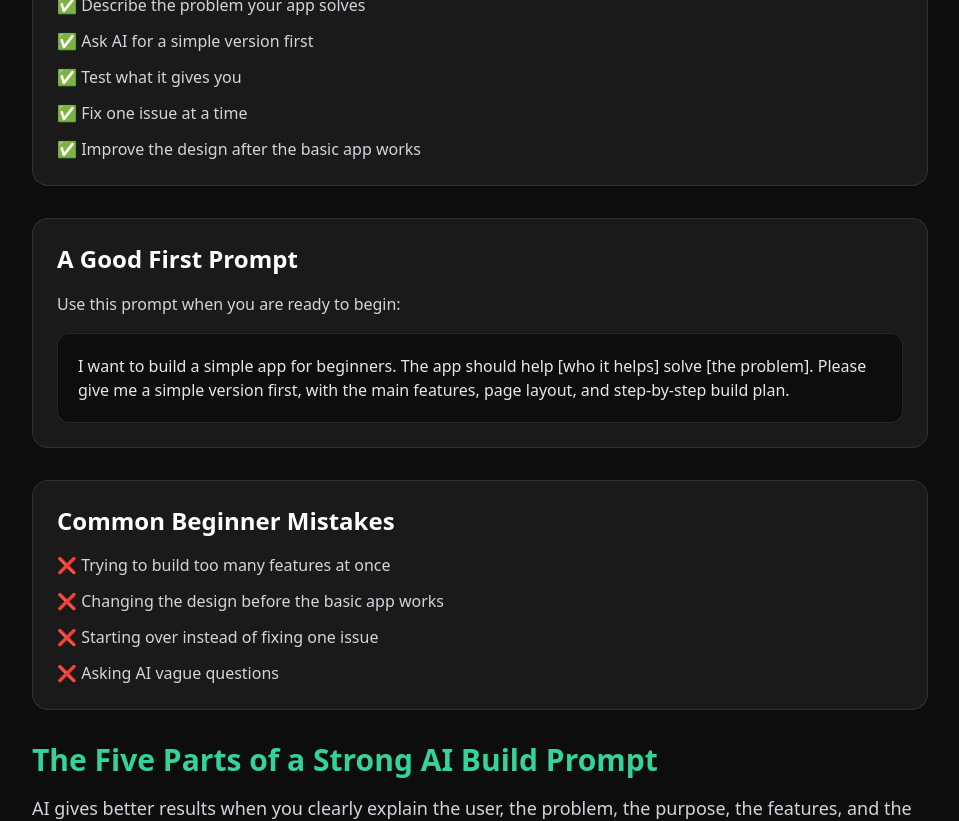
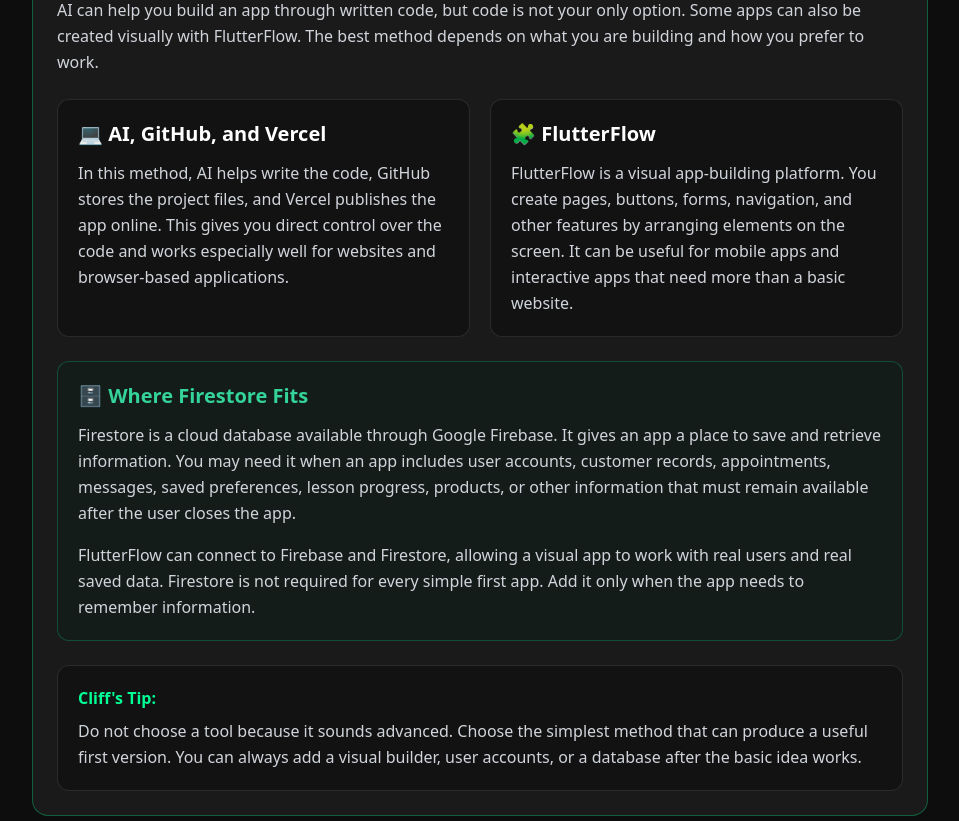
Before and after one commit to myapptly/apptly-website, a Next.js app: page /lesson-3 in a window 1280 px wide. Shown: the part 3320-4141 px from the top of the page, without its empty margins (160-1119 px from the left). Built offline with nearby package versions, Linux system fonts and the light colour scheme.

Commit message:
Update page

```diff
--- a/app/lesson-3/page.tsx
+++ b/app/lesson-3/page.tsx
@@ -86,6 +86,79 @@ export default function Lesson3() {
     complete one step, then move to the next.
   </p>
 </div>
+
+        <section className="rounded-2xl border border-[#00FF94]/30 bg-[#1A1A1A] p-6">
+  <h2 className="mb-4 text-3xl font-bold text-[#00FF94]">
+    Two Ways to Build Your App
+  </h2>
+
+  <p className="mb-6 leading-relaxed text-gray-300">
+    AI can help you build an app through written code, but code is not your
+    only option. Some apps can also be created visually with FlutterFlow.
+    The best method depends on what you are building and how you prefer to work.
+  </p>
+
+  <div className="grid gap-5 md:grid-cols-2">
+    <div className="rounded-xl border border-white/10 bg-black/30 p-5">
+      <h3 className="mb-3 text-xl font-bold text-white">
+        💻 AI, GitHub, and Vercel
+      </h3>
+
+      <p className="leading-relaxed text-gray-300">
+        In this method, AI helps write the code, GitHub stores the project
+        files, and Vercel publishes the app online. This gives you direct
+        control over the code and works especially well for websites and
+        browser-based applications.
+      </p>
+    </div>
+
+    <div className="rounded-xl border border-white/10 bg-black/30 p-5">
+      <h3 className="mb-3 text-xl font-bold text-white">
+        🧩 FlutterFlow
+      </h3>
+
+      <p className="leading-relaxed text-gray-300">
+        FlutterFlow is a visual app-building platform. You create pages,
+        buttons, forms, navigation, and other features by arranging elements
+        on the screen. It can be useful for mobile apps and interactive apps
+        that need more than a basic website.
+      </p>
+    </div>
+  </div>
+
+  <div className="mt-6 rounded-xl border border-emerald-500/30 bg-emerald-950/20 p-5">
+    <h3 className="mb-3 text-xl font-bold text-emerald-400">
+      🗄️ Where Firestore Fits
+    </h3>
+
+    <p className="leading-relaxed text-gray-300">
+      Firestore is a cloud database available through Google Firebase. It gives
+      an app a place to save and retrieve information. You may need it when an
+      app includes user accounts, customer records, appointments, messages,
+      saved preferences, lesson progress, products, or other information that
+      must remain available after the user closes the app.
+    </p>
+
+    <p className="mt-4 leading-relaxed text-gray-300">
+      FlutterFlow can connect to Firebase and Firestore, allowing a visual app
+      to work with real users and real saved data. Firestore is not required
+      for every simple first app. Add it only when the app needs to remember
+      information.
+    </p>
+  </div>
+
+  <div className="mt-6 rounded-xl border border-white/10 bg-black/30 p-5">
+    <p className="font-bold text-[#00FF94]">
+      Cliff&apos;s Tip:
+    </p>
+
+    <p className="mt-2 leading-relaxed text-gray-300">
+      Do not choose a tool because it sounds advanced. Choose the simplest
+      method that can produce a useful first version. You can always add a
+      visual builder, user accounts, or a database after the basic idea works.
+    </p>
+  </div>
+</section>
 
         <div className="bg-[#1A1A1A] border border-white/10 rounded-2xl p-6">
           <h2 className="text-2xl font-bold mb-4">The Simple AI App-Building Process</h2>
```
